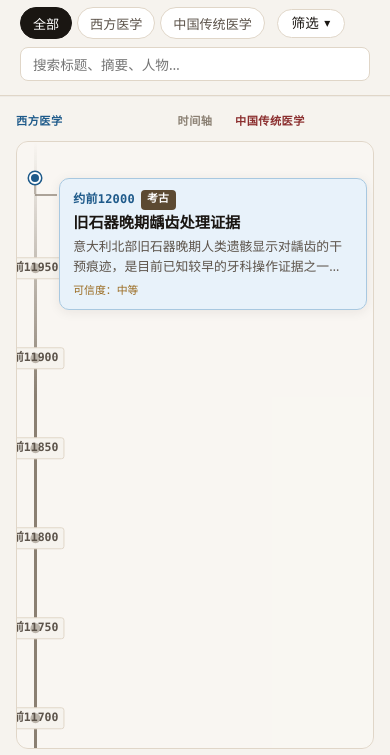
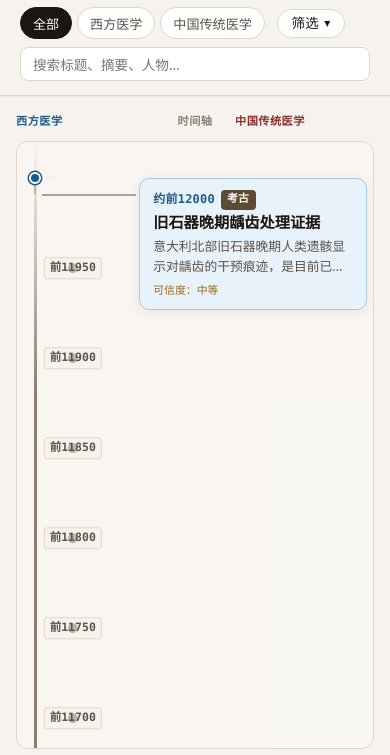
Before and after one commit to corallibra/med-timeline, a plain HTML site: page index.html in a window 390 px wide. Shown: the part 89-844 px from the top of the page. Drawn offline with Linux system fonts and the light colour scheme.

Commit message:
把年份刻度留在轴与卡片之间的空隙里
加宽中轴两侧的间距，避免「前11950」和「11950 BCE」被西侧卡片挡住。圆点仍在历史年份上。

Co-authored-by: Michael <bg0axe@gmail.com>

```diff
--- a/css/styles.css
+++ b/css/styles.css
@@ -16,6 +16,9 @@
   --header-bg: rgba(246, 243, 238, 0.96);
   --shadow: 0 2px 12px rgba(40, 30, 20, 0.08);
   --radius: 10px;
+  /* Center lane must fit the longest year label ("11950 BCE", "前11950")
+     so ticks stay on the linear axis and are not covered by cards. */
+  --axis-gap: 4.85rem;
   --font: "PingFang SC", "Hiragino Sans GB", "Noto Sans SC", "Microsoft YaHei",
     "Source Han Sans SC", system-ui, -apple-system, sans-serif;
   --mono: "SF Mono", "Cascadia Code", "Consolas", ui-monospace, monospace;
@@ -529,7 +532,7 @@ body {
 .event-card {
   position: absolute;
   top: 0;
-  width: calc(50% - 2.25rem);
+  width: calc(50% - var(--axis-gap) - 0.85rem);
   max-width: 420px;
   padding: 0.65rem 0.85rem;
   border-radius: var(--radius);
@@ -549,14 +552,14 @@ body {
 }
 
 .event-card.west {
-  right: calc(50% + 1.5rem);
+  right: calc(50% + var(--axis-gap));
   left: auto;
   border-color: var(--west-border);
   background: var(--west-bg);
 }
 
 .event-card.east {
-  left: calc(50% + 1.5rem);
+  left: calc(50% + var(--axis-gap));
   right: auto;
   border-color: var(--east-border);
   background: var(--east-bg);
@@ -580,21 +583,24 @@ body {
 
 .connector-h {
   height: 2px;
-  width: 1.45rem;
+  width: calc(var(--axis-gap) - 0.75rem);
   opacity: 0.7;
 }
 
 .event-slot.west .connector-h {
-  right: calc(50% + 0px);
-  margin-right: 0;
+  right: calc(50% + 0.55rem);
+  width: calc(var(--axis-gap) - 0.75rem);
+  margin: 0;
   background: var(--west);
-  transform: translateX(-0.15rem);
+  transform: none;
 }
 
 .event-slot.east .connector-h {
-  left: 50%;
-  margin-left: 0.15rem;
+  left: calc(50% + 0.55rem);
+  width: calc(var(--axis-gap) - 0.75rem);
+  margin: 0;
   background: var(--east);
+  transform: none;
 }
 
 .event-dot {
@@ -1050,10 +1056,16 @@ body {
     left: 1.15rem;
   }
 
+  .ruler-tick,
+  .ruler-tick.major {
+    /* Grow into the gap to the right of the left-hand axis, not under the card. */
+    transform: translate(0.55rem, -50%);
+  }
+
   .event-card,
   .event-card.west,
   .event-card.east {
-    left: 2.6rem;
+    left: 7.6rem;
     right: 0.4rem;
     width: auto;
     max-width: none;
@@ -1061,9 +1073,9 @@ body {
 
   .event-slot.west .connector-h,
   .event-slot.east .connector-h {
-    left: 1.15rem;
+    left: 1.55rem;
     right: auto;
-    width: 1.35rem;
+    width: calc(7.6rem - 1.7rem);
     margin: 0;
     transform: none;
     background: var(--axis);
```
Also changed, not shown: docs/screenshots/timeline-en.jpg, docs/screenshots/timeline-zh.jpg.
